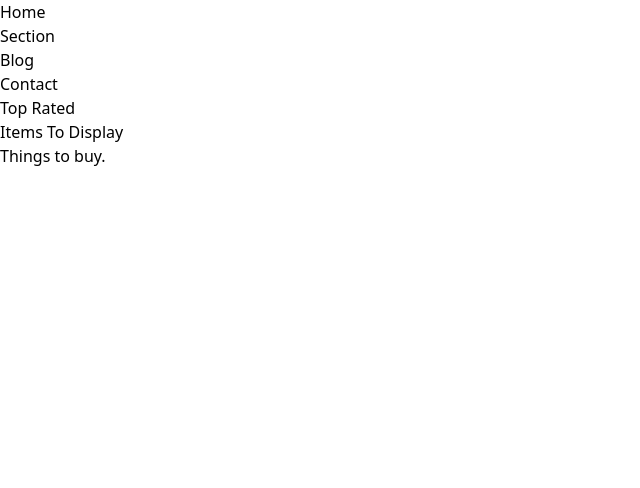
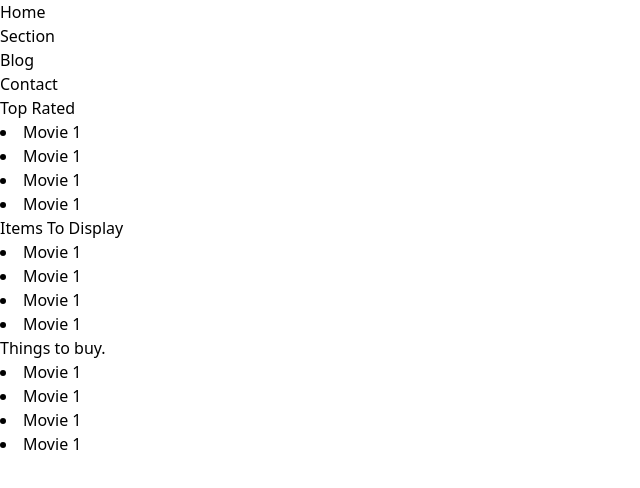
Before and after one commit to aryal05/CODSOFT, a React (Vite) app in the folder Shop/shopify/: page / in a window 1280 px wide. Shown: the top 488 px of the page, without its empty margins (0-640 px from the left). Built offline with nearby package versions, Linux system fonts and the light colour scheme.

Commit message:
home section layout

```diff
--- a/Shop/shopify/src/components/home/Home.jsx
+++ b/Shop/shopify/src/components/home/Home.jsx
@@ -3,17 +3,26 @@ import React from 'react'
 const Home = () => {
   return (
 
-    <div className='flex items-center justify-around'>
+    <div className='flex items-center justify-around '>
         <div>
             <h1>Top Rated
 
             </h1>
+
+              <li>Movie 1</li>
+              <li>Movie 1</li>
+              <li>Movie 1</li>
+              <li>Movie 1</li>
+
         </div>
 
         <div>
             <h1>Items To Display
-
             </h1>
+            <li>Movie 1</li>
+              <li>Movie 1</li>
+              <li>Movie 1</li>
+              <li>Movie 1</li>
         </div>
 
         <div>
@@ -21,6 +30,10 @@ const Home = () => {
 
 
             </h1>
+            <li>Movie 1</li>
+              <li>Movie 1</li>
+              <li>Movie 1</li>
+              <li>Movie 1</li>
         </div>
 
     </div>
```
